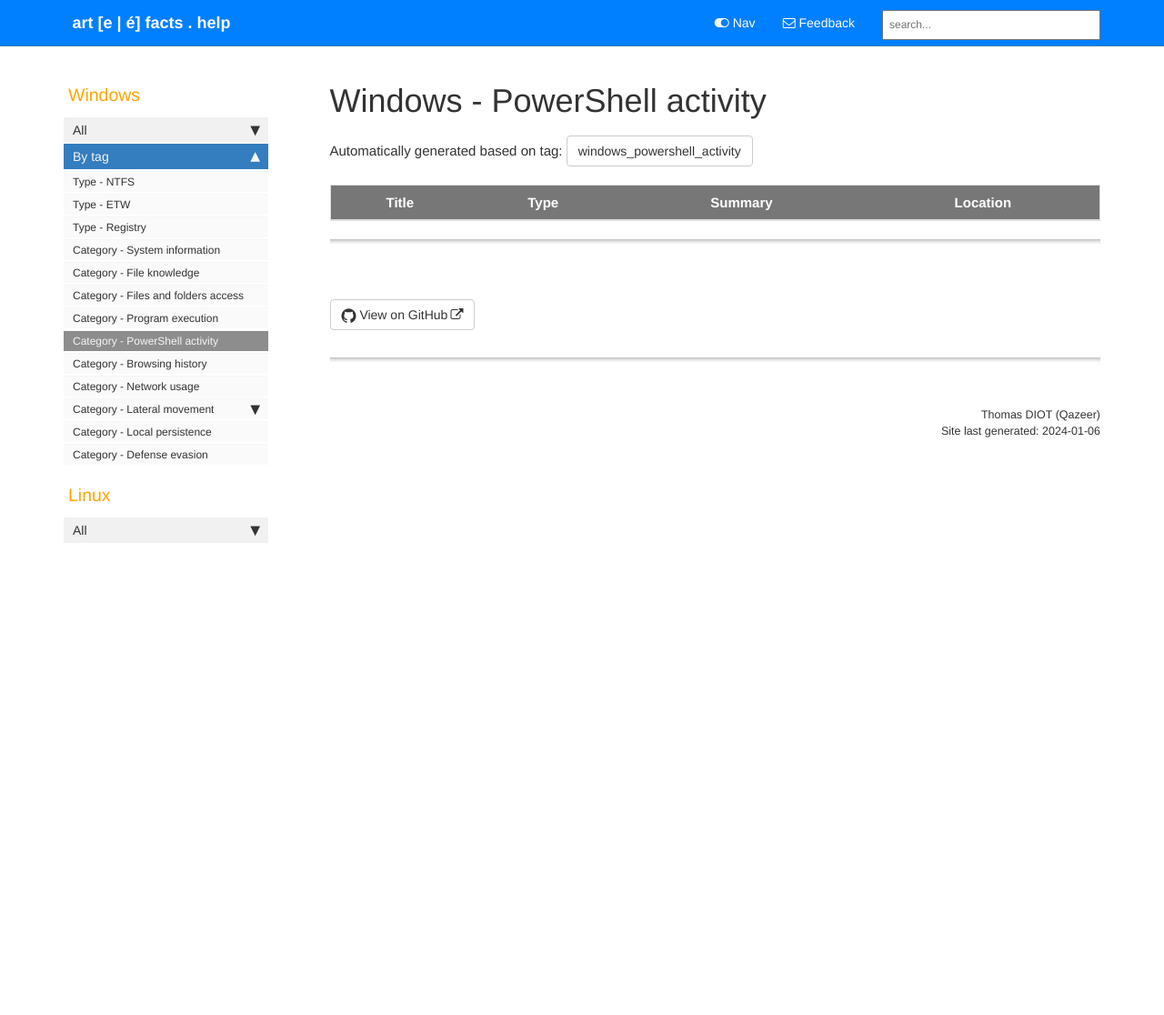
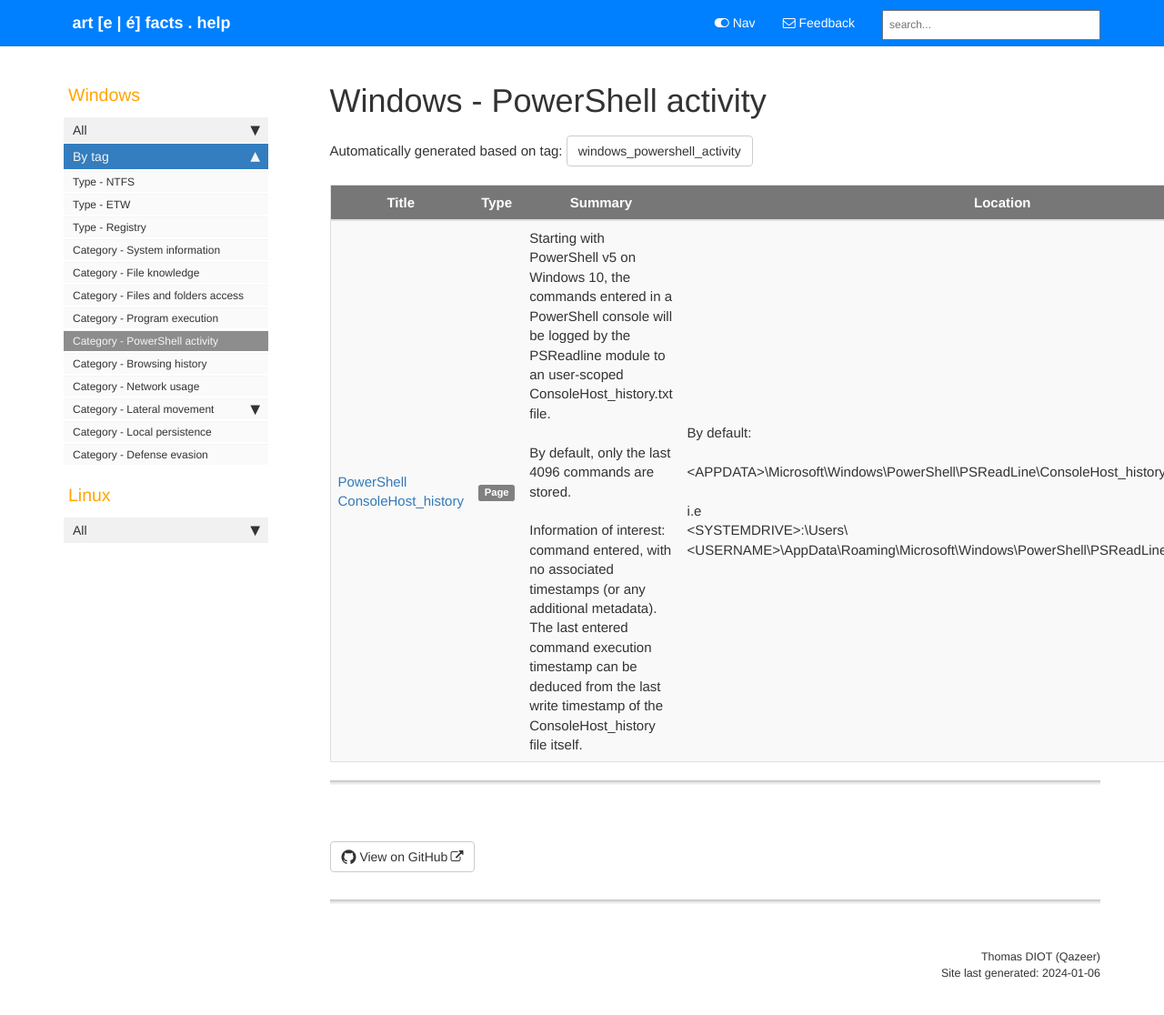
Before and after one commit to Qazeer/artefacts.help, a Jekyll site: the page built from pages/tags/tag_windows_powershell_activity.md, in a window 1280 px wide and 1130 px high. Shown: the top 1116 px of the window at 91% size. Built offline with Jekyll 4.4.1, drawn with Linux system fonts in a browser that asks for light colours; our own code applies the rules of GitHub Pages for plain Markdown files; comment, search, counter and statistics services are not loaded.

Commit message:
[Artefact] PowerShell ConsoleHost_history - init

```diff
--- a/_data/sidebars/sidebar.yml
+++ b/_data/sidebars/sidebar.yml
@@ -190,6 +190,10 @@ entries:
       url: /windows_pca.html
       output: web
 
+    - title: PowerShell ConsoleHost_history
+      url: /windows_consolehost_history.html
+      output: web
+
     - title: Prefetch
       url: /windows_prefetch.html
       output: web
--- /dev/null
+++ b/pages/windows/consolehost_history.md
@@ -0,0 +1,48 @@
+---
+title: PowerShell ConsoleHost_history
+summary: 'Starting with PowerShell v5 on Windows 10, the commands entered in a PowerShell console will be logged by the PSReadline module to an user-scoped ConsoleHost_history.txt file.\n\nBy default, only the last 4096 commands are stored.\n\nInformation of interest: command entered, with no associated timestamps (or any additional metadata). The last entered command execution timestamp can be deduced from the last write timestamp of the ConsoleHost_history file itself.'
+keywords: ConsoleHost_history, PSReadline
+tags:
+  - windows_etw
+  - windows_program_execution
+  - windows_powershell_activity
+location: 'By default:\n\n<APPDATA>\Microsoft\Windows\PowerShell\PSReadLine\ConsoleHost_history.txt\n\ni.e\n<SYSTEMDRIVE>:\Users\<USERNAME>\AppData\Roaming\Microsoft\Windows\PowerShell\PSReadLine\ConsoleHost_history.txt.'
+last_updated: 2024-01-06
+sidebar: sidebar
+permalink: windows_consolehost_history.html
+folder: windows
+---
+
+### Overview
+
+Starting with `PowerShell v5` on `Windows 10`, the commands entered in a
+PowerShell console will be logged by the `PSReadline` module to an user-scoped
+`ConsoleHost_history.txt` file.
+
+Console-less PowerShell sessions, such as the content of PowerShell script or
+commands execution through the `PowerShell ISE`, will not be logged in this
+file.
+
+By default, the `ConsoleHost_history.txt` file will be located under
+`$env:APPDATA\Microsoft\Windows\PowerShell\PSReadLine\ConsoleHost_history.txt`.
+
+Bypassing `PSReadline` logging is however easy, as it simply requires to unload
+the `PSReadline` module (for instance with the `Remove-Module PSReadline` in an
+existing PowerShell session).
+
+### Information of interest
+
+The `ConsoleHost_history.txt` file contains the commands entered, with one
+command per line and no associated timestamps (or any additional metadata). The
+last entered command execution timestamp can however be deduced using the last
+write timestamp of the `ConsoleHost_history` file itself.
+
+By default, only the last 4096 commands are stored.
+
+### Tool(s)
+
+The [`ConvertPSHistoryTo-CSV.ps1`](https://gist.github.com/Qazeer/a0c1c14bb1eae233c1147d1d9dfb3e93)
+PowerShell script (`KAPE` associated module
+`PowerShell_ConvertPSHistoryTo-CSV`) can be used to recursively process the
+specified directory to aggregate the `ConsoleHost_history.txt` files in a
+single CSV output (grouping commands by user).
```
